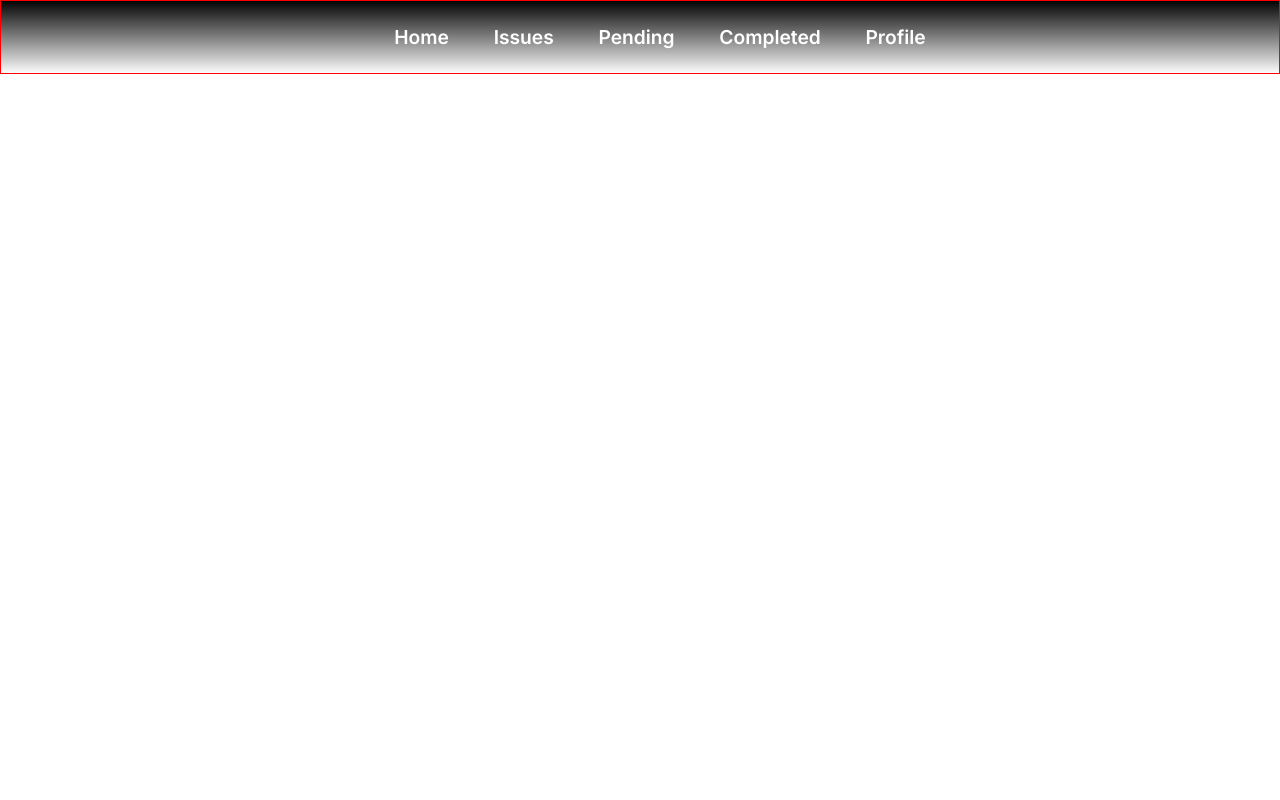
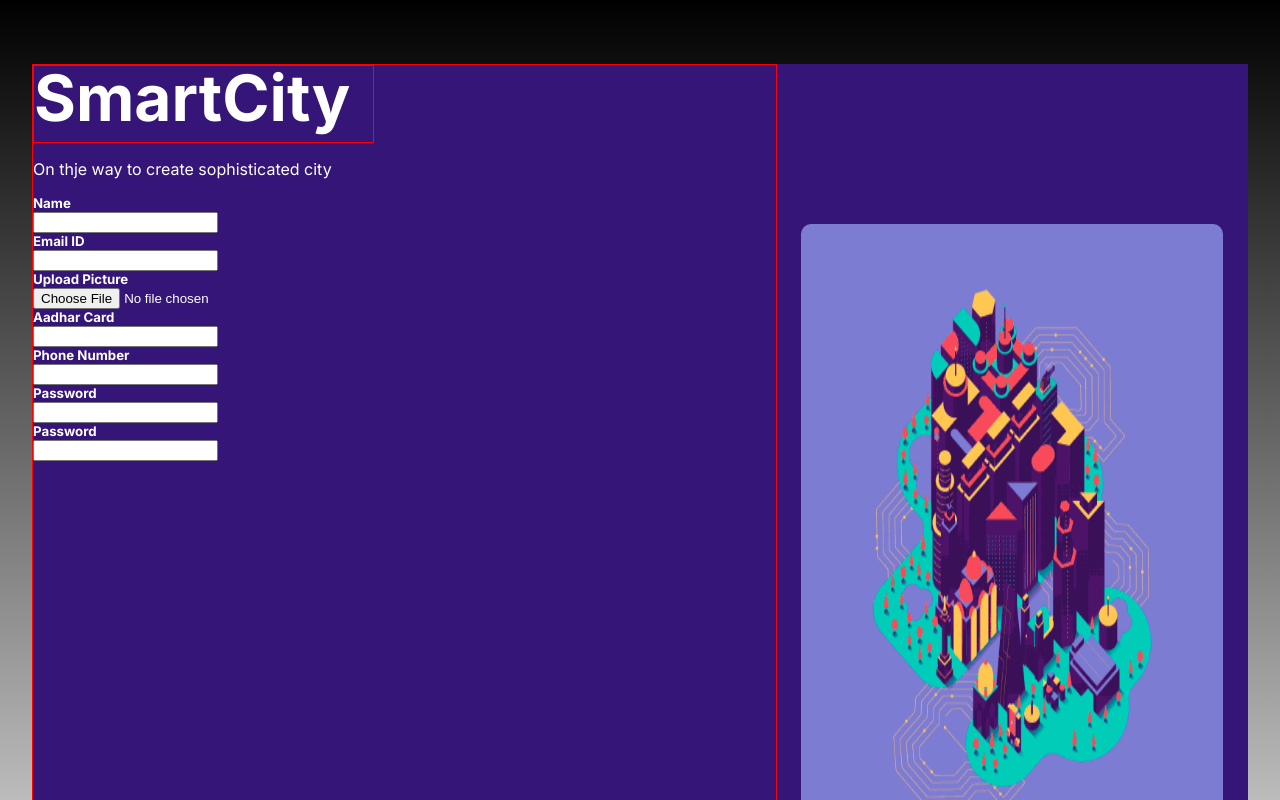
Before and after one commit to ArunBohra12/mlh-smart-city, a React (Vite) app in the folder client/: page /signup in a window 1280 px wide. Shown: the top 800 px of the page. Built offline with nearby package versions, Linux system fonts and the light colour scheme.

Commit message:
Structuring Signup paghe

```diff
--- a/client/src/App.jsx
+++ b/client/src/App.jsx
@@ -6,13 +6,15 @@ import "./app.css";
 
 import { Routes, Route } from "react-router-dom";
 import Profile from "./pages/profile/profile";
+import Signup from "./pages/signup/signup";
 
 function App() {
   return (
     <div className='app'>
-      <Navbar />
+      {/* <Navbar /> */}
       <Routes>
         <Route path='/' element={<Home />} />
+        <Route path='/signup' element={<Signup />} />
         <Route path='/profile' element={<Profile />} />
       </Routes>
       {/* <Issues /> */}
--- a/client/src/app.css
+++ b/client/src/app.css
@@ -14,3 +14,9 @@ a{
   text-decoration: none;
   color: inherit;
 }
+
+
+h1,h2,h3,h4,h5,h6{
+  margin: 0;
+  padding: 0;
+}
--- /dev/null
+++ b/client/src/pages/signup/signup.css
@@ -0,0 +1,48 @@
+.signup {
+  min-height: 100vh;
+  padding: 4rem 2.5vw;
+  display: flex;
+  flex-direction: row-reverse;
+}
+
+.back-img {
+  /* border: 1px solid red; */
+  width: 35vw;
+  height: 120vh;
+  background: #351678;
+  padding: 0 1.5vw;
+  display: flex;
+  align-items: center;
+  justify-content: center;
+}
+
+.back-img img {
+  margin: auto;
+  /* border: 1px solid red; */
+  border-radius: 10px;
+  width: 33vw;
+  height: 80vh;
+  /* object-fit: contain; */
+}
+
+.signup-form {
+  border: 1px solid red;
+  width: 60vw;
+  /* background: linear-gradient(); */
+  background: #351678;
+}
+
+.head h2 {
+  width: 339px;
+  height: 76px;
+
+  /* font-family: "Inter"; */
+  /* font-style: normal; */
+  font-weight: 700;
+  font-size: 64px;
+  line-height: 1;
+  border: 1px solid red;
+  padding: 0;
+  margin: 0;
+  color: #ffffff;
+}
--- /dev/null
+++ b/client/src/pages/signup/signup.jsx
@@ -0,0 +1,42 @@
+import React from "react";
+import "./signup.css";
+
+import authImg from "../../assets/auth-img.gif";
+
+const Signup = () => {
+  return (
+    <div className='signup'>
+      <div className='back-img'>
+        <img src={authImg} alt='' />
+      </div>
+      <div className='signup-form'>
+        <div className='head'>
+          <h2>SmartCity</h2>
+          <p>On thje way to create sophisticated city</p>
+          <div className='form'>
+            <form>
+              <h5>Name</h5>
+              <input type='text' name='' id='' />
+              <h5>Email ID</h5>
+              <input type='email' name='' id='' />
+              <h5>Upload Picture</h5>
+              <input type='file' name='' id='' />
+              <h5>Aadhar Card</h5>
+              <input type='text' name='' id='' />
+              <h5>Phone Number</h5>
+              <input type='text' name='' id='' />
+              <div className='passwords'>
+                <h5>Password</h5>
+                <input type='password' name='' id='' />
+                <h5>Password</h5>
+                <input type='password' name='' id='' />
+              </div>
+            </form>
+          </div>
+        </div>
+      </div>
+    </div>
+  );
+};
+
+export default Signup;
```
Also changed, not shown: client/src/assets/auth-img.gif (added).
